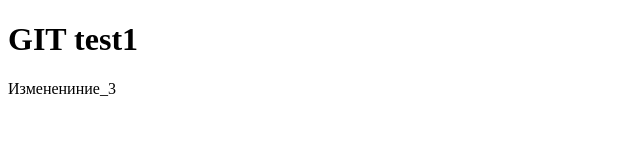
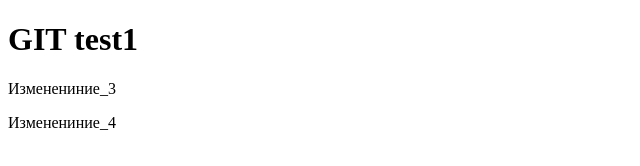
Before and after one commit to VitNovikov/test_rep_1, a plain HTML site: page index.html in a window 1280 px wide. Shown: the whole page, without its empty margins (0-640 px from the left). Drawn offline with Linux system fonts and the light colour scheme.

Commit message:
Commit-4

```diff
--- a/index.html
+++ b/index.html
@@ -6,5 +6,6 @@
 <body>
 <h1>GIT test1</h1>
 <p>Изменениние_3</p>
+<p>Изменениние_4</p>
 </body>
 </html>
```
